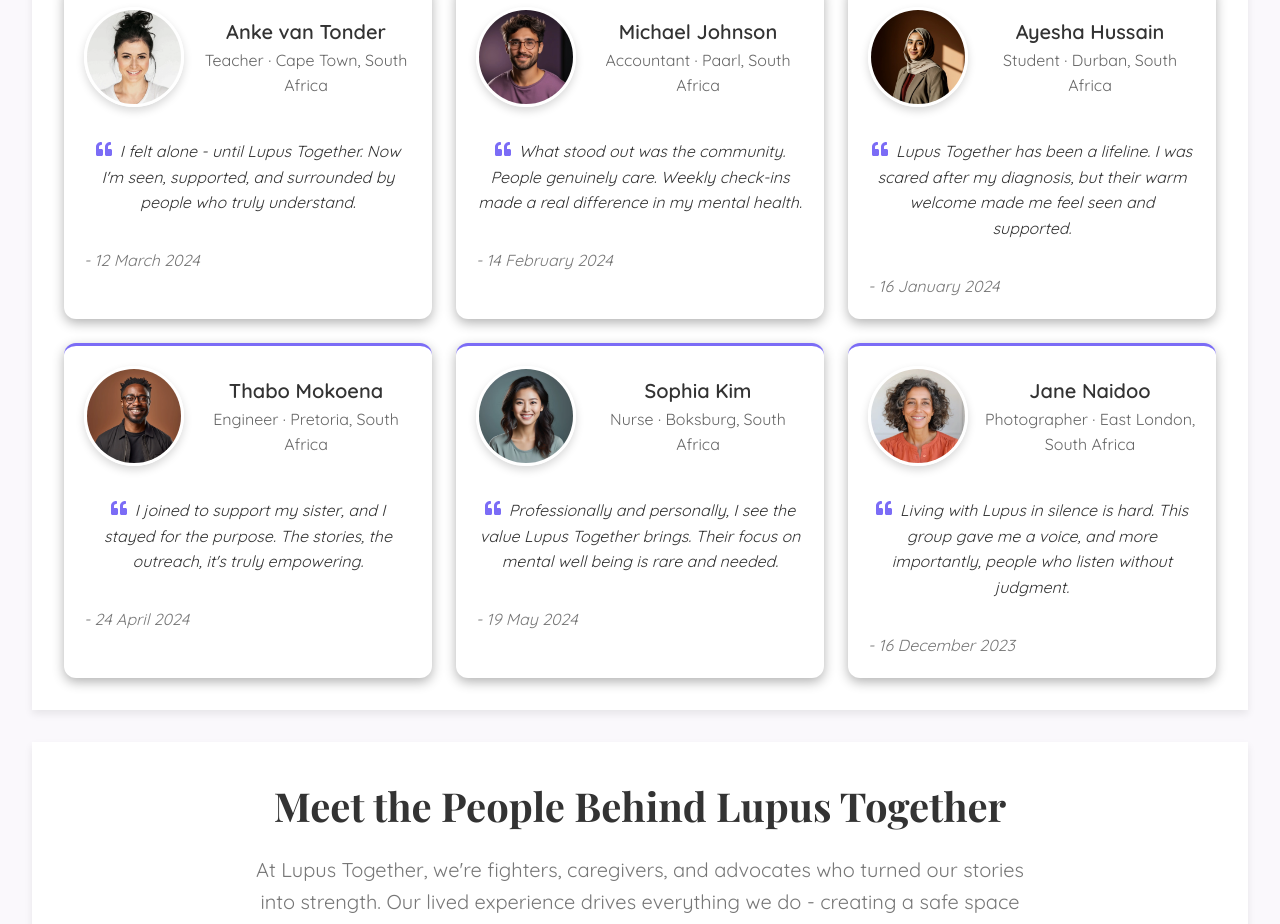
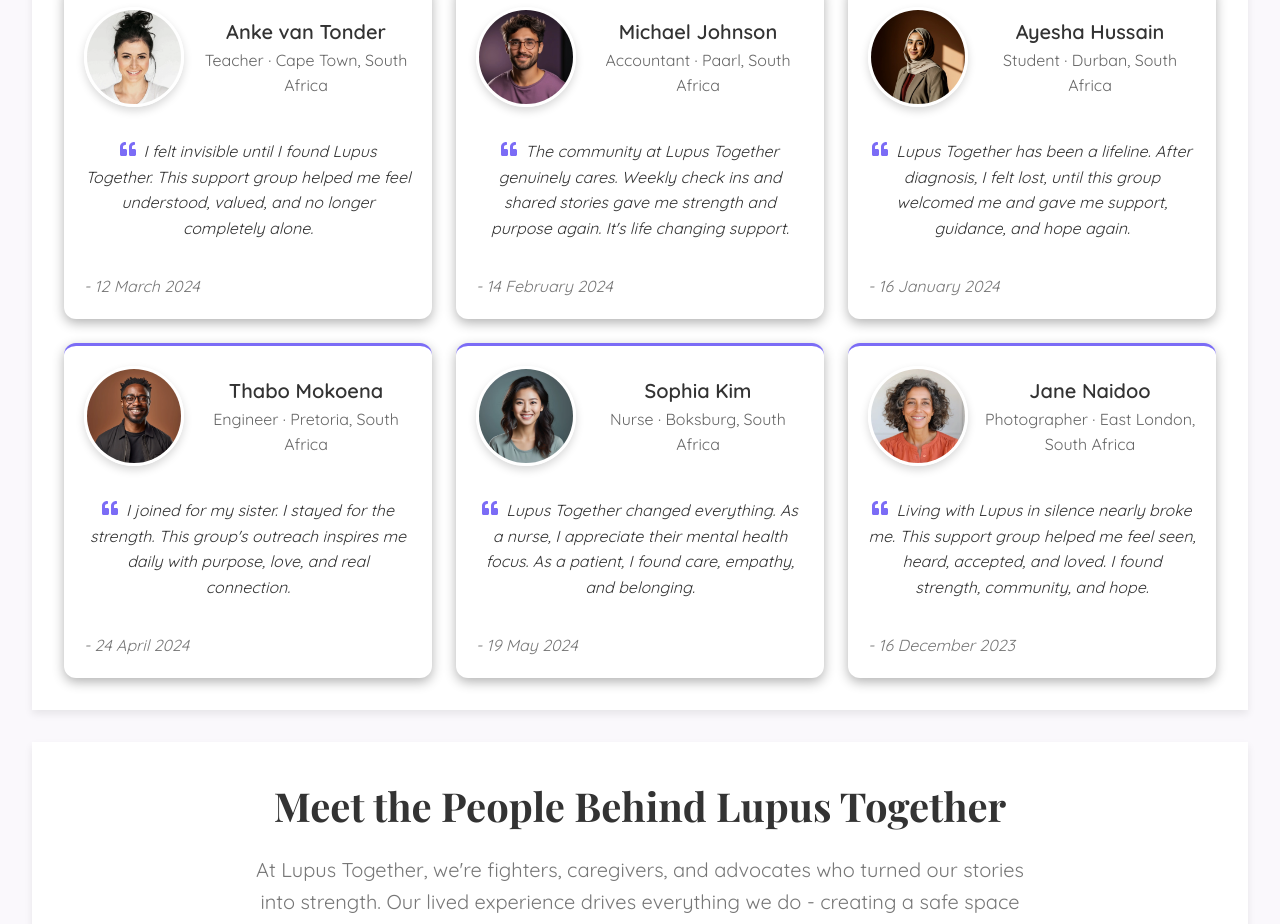
Before and after one commit to kovymun/lupus-together-landing-react-ts, a React (Vite) app: page / in a window 1280 px wide. Shown: the part 2040-2964 px from the top of the page. Built offline with nearby package versions, Linux system fonts and the light colour scheme; no server answers; the database is empty; a web font is replaced by a local one.

Commit message:
Adding additional Testimonial content

```diff
--- a/src/components/Stories.tsx
+++ b/src/components/Stories.tsx
@@ -22,7 +22,7 @@ const testimonials: Testimonial[] = [
     city: "Cape Town",
     country: "South Africa",
     quote:
-      "I felt alone - until Lupus Together. Now I'm seen, supported, and surrounded by people who truly understand.",
+      "I felt invisible until I found Lupus Together. This support group helped me feel understood, valued, and no longer completely alone.",
     datePosted: "12 March 2024",
   },
   {
@@ -33,7 +33,7 @@ const testimonials: Testimonial[] = [
     city: "Paarl",
     country: "South Africa",
     quote:
-      "What stood out was the community. People genuinely care. Weekly check-ins made a real difference in my mental health.",
+      "The community at Lupus Together genuinely cares. Weekly check ins and shared stories gave me strength and purpose again. It's life changing support.",
     datePosted: "14 February 2024",
   },
   {
@@ -44,7 +44,7 @@ const testimonials: Testimonial[] = [
     city: "Durban",
     country: "South Africa",
     quote:
-      "Lupus Together has been a lifeline. I was scared after my diagnosis, but their warm welcome made me feel seen and supported.",
+      "Lupus Together has been a lifeline. After diagnosis, I felt lost, until this group welcomed me and gave me support, guidance, and hope again.",
     datePosted: "16 January 2024",
   },
   {
@@ -55,7 +55,7 @@ const testimonials: Testimonial[] = [
     city: "Pretoria",
     country: "South Africa",
     quote:
-      "I joined to support my sister, and I stayed for the purpose. The stories, the outreach, it's truly empowering.",
+      "I joined for my sister. I stayed for the strength. This group's outreach inspires me daily with purpose, love, and real connection.",
     datePosted: "24 April 2024",
   },
   {
@@ -66,7 +66,7 @@ const testimonials: Testimonial[] = [
     city: "Boksburg",
     country: "South Africa",
     quote:
-      "Professionally and personally, I see the value Lupus Together brings. Their focus on mental well being is rare and needed.",
+      "Lupus Together changed everything. As a nurse, I appreciate their mental health focus. As a patient, I found care, empathy, and belonging.",
     datePosted: "19 May 2024",
   },
   {
@@ -77,7 +77,7 @@ const testimonials: Testimonial[] = [
     city: "East London",
     country: "South Africa",
     quote:
-      "Living with Lupus in silence is hard. This group gave me a voice, and more importantly, people who listen without judgment.",
+      "Living with Lupus in silence nearly broke me. This support group helped me feel seen, heard, accepted, and loved. I found strength, community, and hope.",
     datePosted: "16 December 2023",
   },
 ];
```
